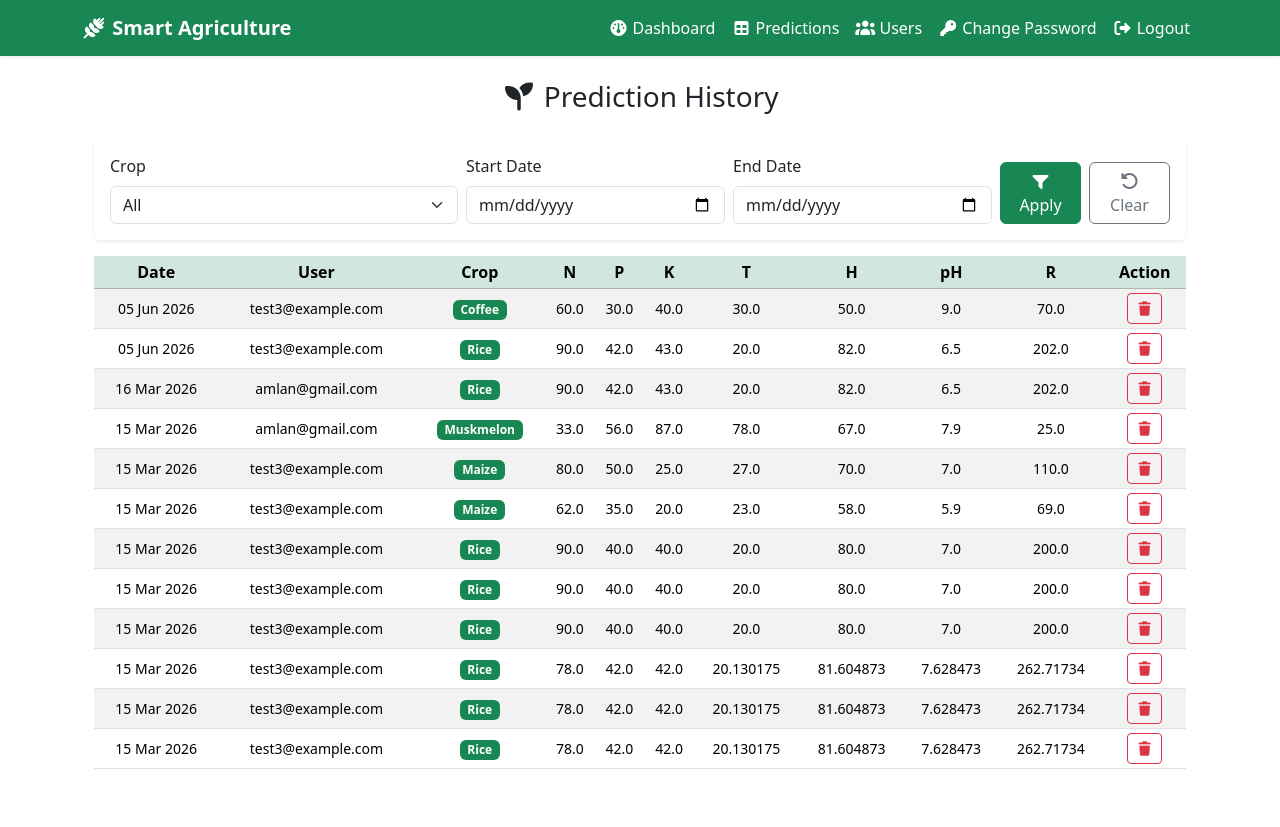
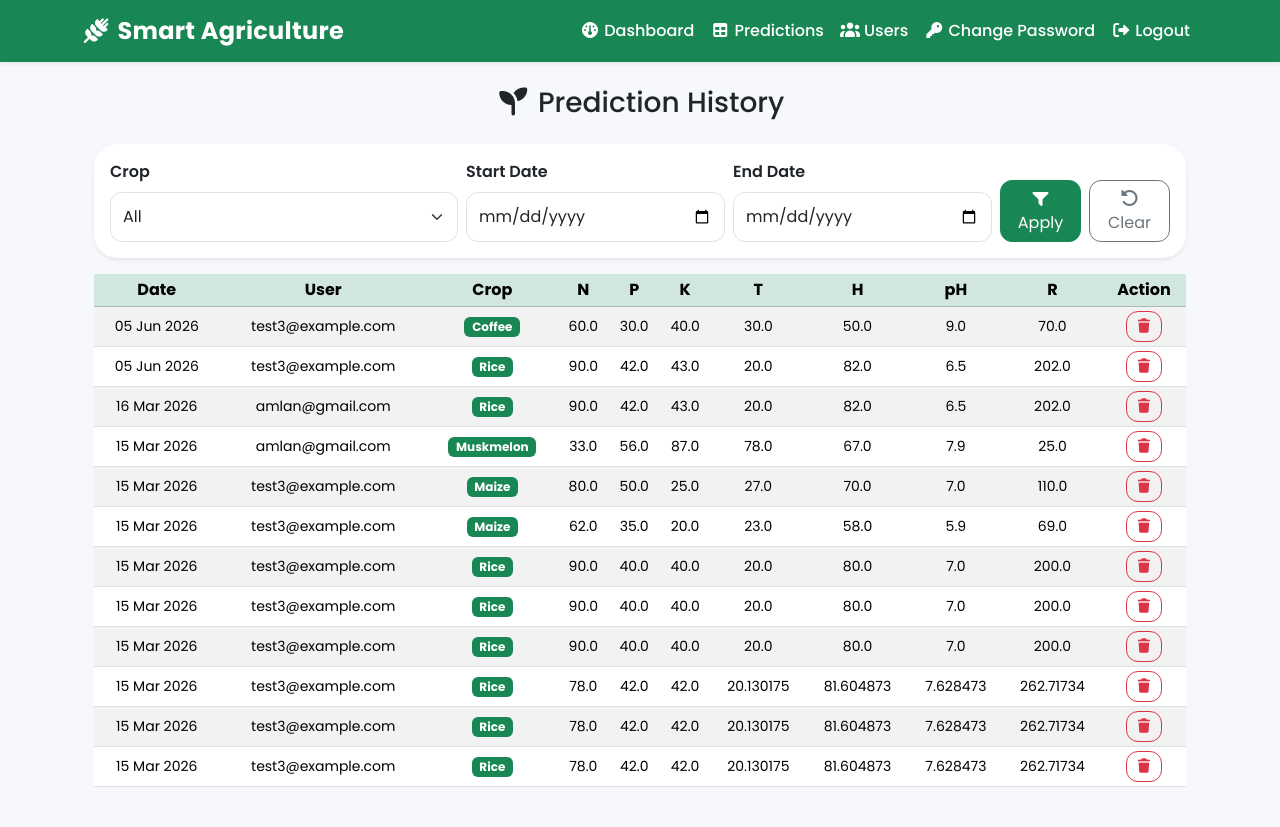
Before and after one commit to Jisnu3/cropPrediction_diseases_detection, a Django app: page /admin_view_predictions/ in a window 1280 px wide. Before the commit the page ends 769 px from the top, so only its background shows below. Run offline with Django 5.2, Linux system fonts and the light colour scheme; a user stored in the database is signed in; data comes from the database, SQL or seed files in the repository; some libraries are stand-ins or nearby versions.

Commit message:
Add PWA install support

```diff
--- a/recommender/static/css/style.css
+++ b/recommender/static/css/style.css
@@ -1,13 +1,53 @@
+html{
+    scroll-behavior:smooth;
+}
+
+
+main{
+    animation:fadeIn .5s ease;
+}
+
+@keyframes fadeIn{
+    from{
+        opacity:0;
+        transform:translateY(10px);
+    }
+    to{
+        opacity:1;
+        transform:translateY(0);
+    }
+}
+
 .hero-gradient{
-    background:linear-gradient(135deg, #2e7d32, #66bb6a);
+    background:linear-gradient(135deg,#1b5e20,#2e7d32,#66bb6a);
+    border-radius:28px;
+    padding:40px;
+    box-shadow:0 15px 35px rgba(46,125,50,.25);
+}
+
+.hero-gradient .btn{
+    border-radius:14px;
+    padding:12px 22px;
+    font-weight:600;
+    transition:.3s;
+}
+
+.hero-gradient .btn:hover{
+    transform:translateY(-3px);
 }
 
 .stat-tile{
-    background: rgba(255,255,255,.15);
-    border: 1px solid rgba(255,255,255,.25);
-    border-radius: 1rem;
-    padding: .8rem 1rem;
-    color: #fff;
+    background:rgba(255,255,255,.18);
+    backdrop-filter:blur(10px);
+    border:1px solid rgba(255,255,255,.3);
+    border-radius:20px;
+    padding:20px;
+    color:white;
+    transition:.3s;
+}
+
+.stat-tile:hover{
+    transform:translateY(-5px);
 }
 
 .state-title{
@@ -44,14 +84,16 @@
     justify-content:center;
     align-items:center;
     cursor:pointer;
-    transition:all 0.3s ease;
+    transition:all .3s ease;
     overflow:hidden;
     position:relative;
+    box-shadow:0 10px 25px rgba(0,0,0,.05);
 }
 
 .upload-box:hover{
     background:#f1fff7;
     transform:translateY(-2px);
+    box-shadow:0 15px 30px rgba(25,135,84,.15);
 }
 
 .drag-active{
@@ -77,6 +119,7 @@
     border:1px solid #e9ecef;
     border-radius:18px;
     padding:18px;
+    box-shadow:0 10px 25px rgba(0,0,0,.06);
 }
 
 .result-danger{
@@ -118,6 +161,33 @@
     margin-bottom:10px;
 }
 
+
+
+body{
+    background:#f6f8fb;
+    font-family:'Poppins',sans-serif;
+}
+
+.navbar{
+    backdrop-filter: blur(12px);
+    box-shadow:0 4px 20px rgba(0,0,0,.08);
+}
+
+.navbar-brand{
+    font-size:1.5rem;
+    letter-spacing:.3px;
+}
+
+.nav-link{
+    font-weight:500;
+    transition:.3s;
+}
+
+.nav-link:hover{
+    transform:translateY(-2px);
+}
+
+
 /* Mobile Responsive */
 @media (max-width: 768px){
 
@@ -133,3 +203,83 @@
         font-size:1.8rem;
     }
 }
+
+
+
+/*feature card */
+.card{
+    border:none;
+    border-radius:24px;
+    transition:.35s ease;
+}
+
+.card:hover{
+    transform:translateY(-4px);
+    box-shadow:0 20px 40px rgba(0,0,0,.12);
+}
+
+/* Crop prediction  */
+.form-control{
+    border-radius:12px;
+    min-height:50px;
+}
+
+.form-control:focus{
+    border-color:#198754;
+    box-shadow:0 0 0 .2rem rgba(25,135,84,.15);
+}
+
+.form-label{
+    font-weight:600;
+}
+.btn{
+    border-radius:12px;
+    transition:.3s;
+}
+
+.btn:hover{
+    transform:translateY(-2px);
+}
+
+
+/* For install btn */
+
+#installBtn{
+    border-radius:50px;
+    padding:12px 20px;
+    box-shadow:0 8px 20px rgba(25,135,84,.3);
+}
+
+.form-select{
+    border-radius:12px;
+    min-height:50px;
+}
+
+.form-select:focus{
+    border-color:#198754;
+    box-shadow:0 0 0 .2rem rgba(25,135,84,.15);
+}
+
+
+@media(max-width:768px){
+
+.d-flex .btn{
+        width:100%;
+    }
+
+    .hero-gradient{
+        padding:25px;
+    }
+
+    .state-value{
+        font-size:1.4rem;
+    }
+
+    .hero-gradient{
+        padding:25px;
+    }
+
+    .state-value{
+        font-size:1.4rem;
+    }
+}
--- a/recommender/templates/base.html
+++ b/recommender/templates/base.html
@@ -16,6 +16,7 @@
     <link rel="stylesheet" href="https://cdnjs.cloudflare.com/ajax/libs/font-awesome/7.0.1/css/all.min.css" />
 
     <link rel="stylesheet" href="{% static 'css/style.css' %}?v=3">
+    <link href="https://fonts.googleapis.com/css2?family=Poppins:wght@400;500;600;700&display=swap" rel="stylesheet">
 
     <link rel="manifest" href="{% static 'manifest.json' %}">
     <meta name="theme-color" content="#198754">
```
Also changed, not shown: recommender/static/service-worker.js (line endings or trailing spaces).
